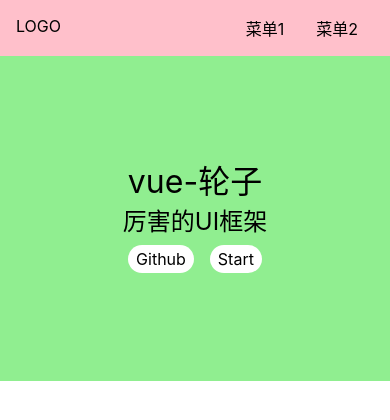
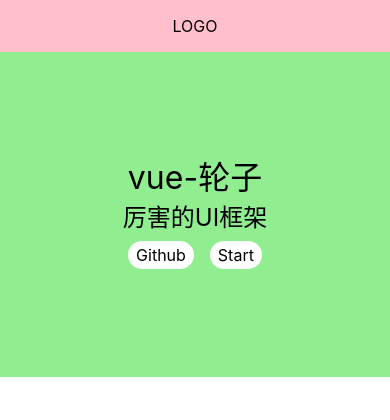
Before and after one commit to anybody-1/vue3-wheels, a Vue app: page / in a window 390 px wide. Shown: the top 420 px of the page. Built offline with nearby package versions, Linux system fonts and the light colour scheme.

Commit message:
topnav响应式

```diff
--- a/src/components/Topnav.vue
+++ b/src/components/Topnav.vue
@@ -27,6 +27,8 @@ export default {
   background: pink;
   display: flex;
   padding: 16px;
+  justify-content: center;
+  align-items: center;
   position: relative;
   z-index: 10;
   > .logo {
@@ -41,5 +43,13 @@ export default {
       margin: 0 1em;
     }
   }
+  @media (max-width: 500px) {
+    > .menu {
+      display: none;
+    }
+    > .logo {
+      margin: 0 auto;
+    }
+  }
 }
 </style>
--- a/src/views/Doc.vue
+++ b/src/views/Doc.vue
@@ -2,6 +2,7 @@
   <div>
     <Topnav />
     <div class="content">
+      主内容
       <aside v-if="asideVisible">
         <h2>组件列表</h2>
         <ol>
```
